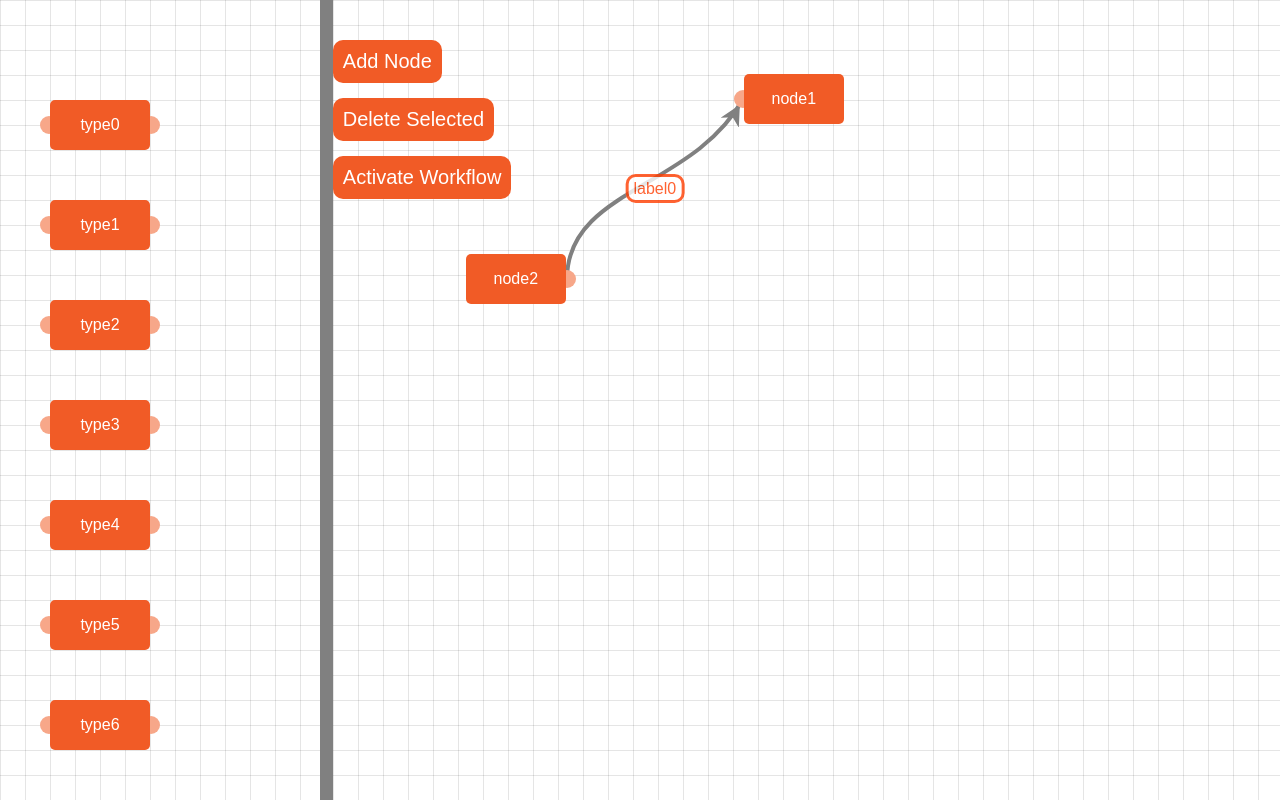
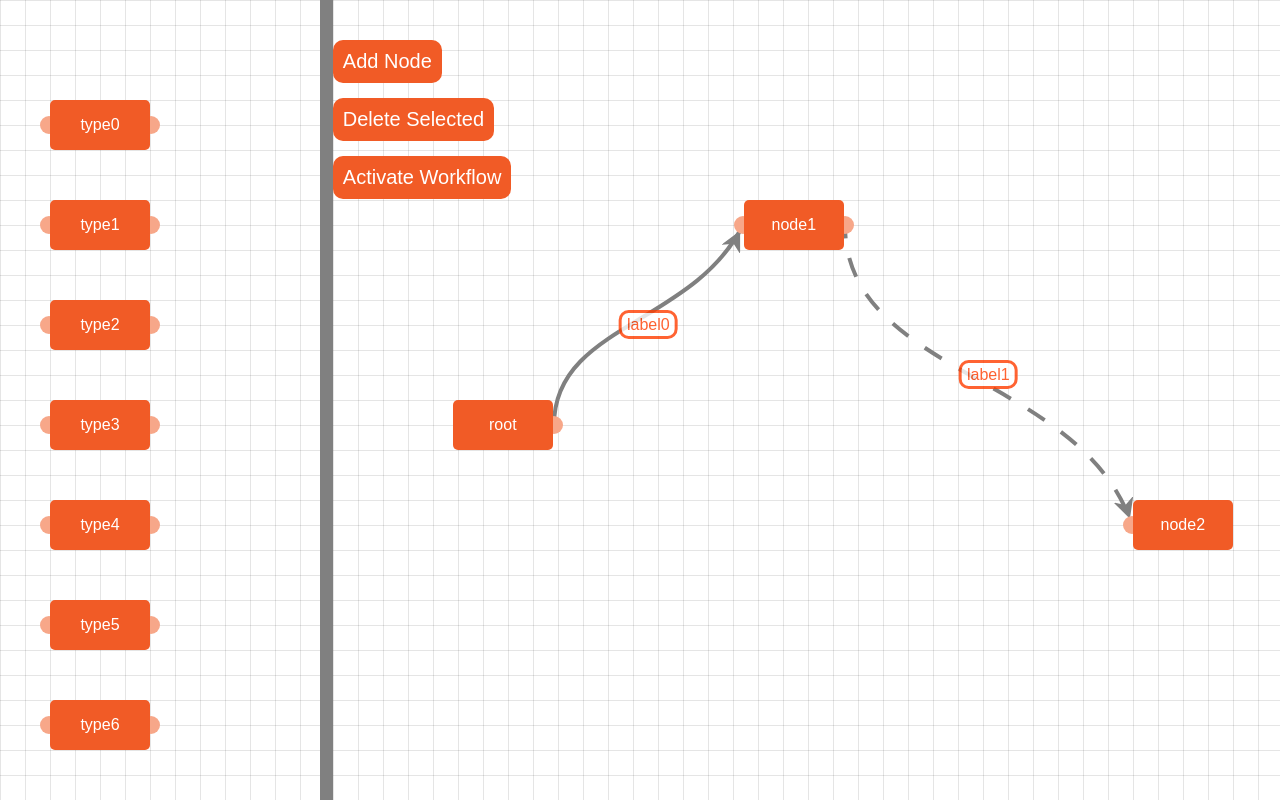
Before and after one commit to francecil/vue-flowchart, a Vue app: page / in a window 1280 px wide. Built offline with nearby package versions, Linux system fonts and the light colour scheme.

Commit message:
修改测试数据

```diff
--- a/src/pages/Index.vue
+++ b/src/pages/Index.vue
@@ -74,28 +74,46 @@ export default {
       model: {
         nodes: [{
           id: 1,
-          name: 'node1',
-          x: 411, // x-coordinate of the node relative to the canvas.
-          y: 74,
+          name: 'root',
+          x: 120, // x-coordinate of the node relative to the canvas.
+          y: 400,
+          readonly: true,
           connectors: [{
             id: 11,
-            type: 'leftConnector'
+            type: flowchartConstants.rightConnectorType
           }]
         }, {
           id: 2,
-          name: 'node2',
-          x: 133, // x-coordinate of the node relative to the canvas.
-          y: 254,
+          name: 'node1',
+          x: 411, // x-coordinate of the node relative to the canvas.
+          y: 200,
           connectors: [{
             id: 12,
-            type: 'rightConnector'
+            type: flowchartConstants.leftConnectorType
+          }, {
+            id: 13,
+            type: flowchartConstants.rightConnectorType
+          }]
+        }, {
+          id: 3,
+          name: 'node2',
+          x: 800, // x-coordinate of the node relative to the canvas.
+          y: 500,
+          connectors: [{
+            id: 14,
+            type: flowchartConstants.leftConnectorType
           }]
         }],
         edges: [{
-          source: 12,
-          destination: 11,
+          source: 11,
+          destination: 12,
           active: false,
           label: 'label0'
+        }, {
+          source: 13,
+          destination: 14,
+          active: true,
+          label: 'label1'
         }]
       }
     }
```
